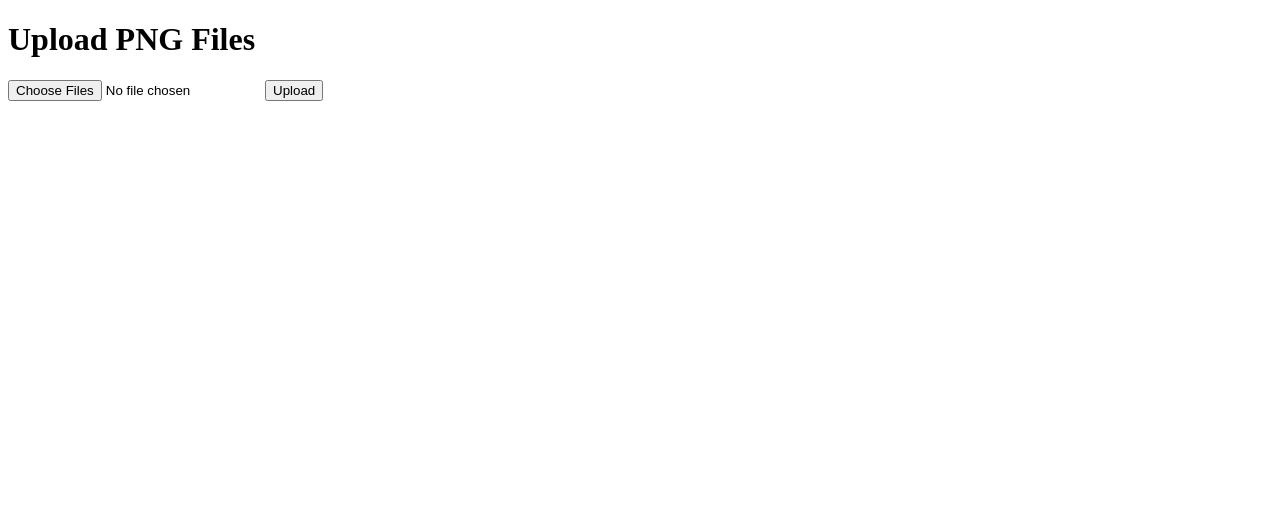
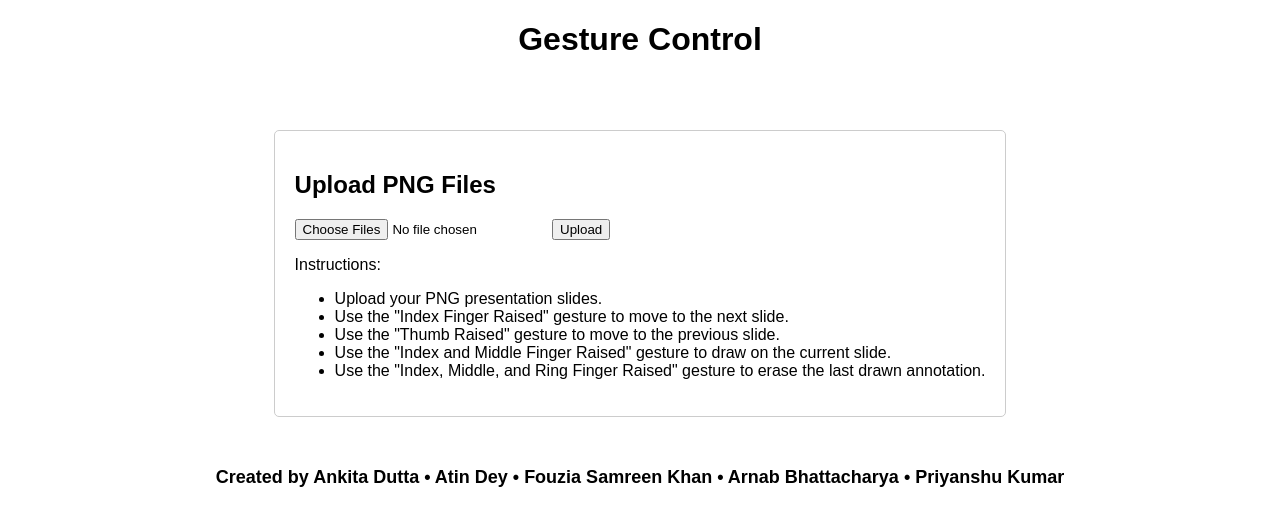
Before and after one commit to Entro01/Gesture-control, a Flask app: page / in a window 1280 px wide. Shown: the top 526 px of the page. Run offline with Flask 3, Linux system fonts and the light colour scheme.

Commit message:
modified index.html

```diff
--- a/templates/index.html
+++ b/templates/index.html
@@ -2,12 +2,48 @@
 <html>
 <head>
     <title>Gesture Controlled Presentation</title>
+    <style>
+        body {
+            text-align: center;
+            font-family: Arial, sans-serif;
+        }
+        .container {
+            display: inline-block;
+            margin-top: 50px;
+            padding: 20px;
+            border: 1px solid #ccc;
+            border-radius: 5px;
+            text-align: left;
+        }
+        .credits {
+            margin-top: 50px;
+            font-size: 18px;
+            font-weight: bold;
+        }
+    </style>
 </head>
 <body>
-    <h1>Upload PNG Files</h1>
-    <form method="post" enctype="multipart/form-data">
-        <input type="file" name="files" multiple>
-        <input type="submit" value="Upload">
-    </form>
+    <h1>Gesture Control</h1>
+
+    <div class="container">
+        <h2>Upload PNG Files</h2>
+        <form method="post" enctype="multipart/form-data">
+            <input type="file" name="files" multiple>
+            <input type="submit" value="Upload">
+        </form>
+        <p>Instructions:</p>
+        <ul>
+            <li>Upload your PNG presentation slides.</li>
+            <li>Use the "Index Finger Raised" gesture to move to the next slide.</li>
+            <li>Use the "Thumb Raised" gesture to move to the previous slide.</li>
+            <li>Use the "Index and Middle Finger Raised" gesture to draw on the current slide.</li>
+            <li>Use the "Index, Middle, and Ring Finger Raised" gesture to erase the last drawn annotation.</li>
+        </ul>
+    </div>
+
+    <div class="credits">
+        Created by
+        <span>Ankita Dutta</span> &bull; <span>Atin Dey</span> &bull; <span>Fouzia Samreen Khan</span> &bull; <span>Arnab Bhattacharya</span> &bull; <span>Priyanshu Kumar</span>
+    </div>
 </body>
 </html>
```
